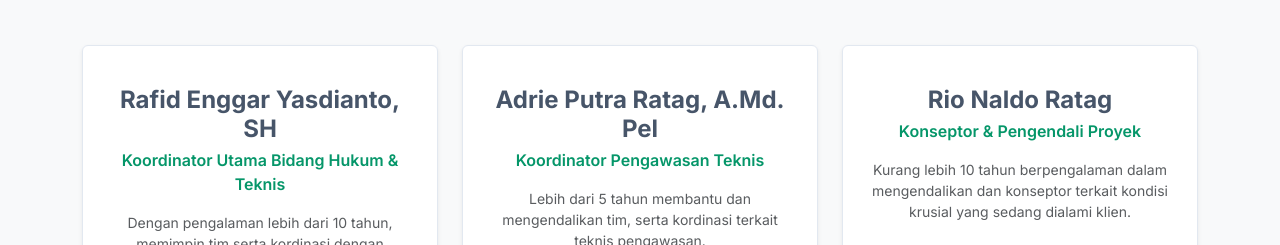
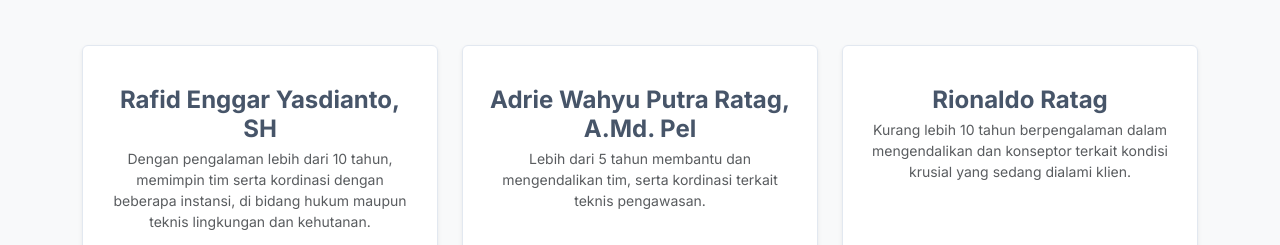
Before and after one commit to rasyifang/rasyfang.github.io, a plain HTML site: page index.html in a window 1280 px wide. Shown: the part 2321-2566 px from the top of the page. Drawn offline with nearby package versions, Linux system fonts and the light colour scheme.

Commit message:
Update index.html

```diff
--- a/index.html
+++ b/index.html
@@ -182,7 +182,7 @@
                     <div class="col-md-6 col-lg-4" data-aos="fade-up" data-aos-delay="100">
                         <div class="card team-card text-center p-4 h-100 shadow-sm">
                             <h4 class="fw-bold mb-1 mt-3">Rafid Enggar Yasdianto, SH</h4>
-                            <p class="text-primary fw-semibold mb-3">Koordinator Utama Bidang Hukum & Teknis</p>
+                            <!-- <p class="text-primary fw-semibold mb-3">Koordinator Utama Bidang Hukum & Teknis</p> -->
                             <p class="text-muted small">Dengan pengalaman lebih dari 10 tahun, memimpin tim serta kordinasi dengan beberapa instansi, di bidang hukum maupun teknis lingkungan dan kehutanan.</p>
                             <div class="mt-auto pt-3">
                                <a href="#" class="btn btn-outline-secondary btn-sm" aria-label="LinkedIn Rafid Enggar"><i class="fa-brands fa-linkedin-in"></i></a>
@@ -194,8 +194,8 @@
 
                     <div class="col-md-6 col-lg-4" data-aos="fade-up" data-aos-delay="200">
                         <div class="card team-card text-center p-4 h-100 shadow-sm">
-                            <h4 class="fw-bold mb-1 mt-3">Adrie Putra Ratag, A.Md. Pel</h4>
-                            <p class="text-primary fw-semibold mb-3">Koordinator Pengawasan Teknis</p>
+                            <h4 class="fw-bold mb-1 mt-3">Adrie Wahyu Putra Ratag, A.Md. Pel</h4>
+                           <!-- <p class="text-primary fw-semibold mb-3">Koordinator Pengawasan Teknis</p> -->
                             <p class="text-muted small">Lebih dari 5 tahun membantu dan mengendalikan tim, serta kordinasi terkait teknis pengawasan.</p>
                              <div class="mt-auto pt-3">
                                <a href="#" class="btn btn-outline-secondary btn-sm" aria-label="LinkedIn Adrie Putra"><i class="fa-brands fa-linkedin-in"></i></a>
@@ -207,8 +207,8 @@
 
                     <div class="col-md-6 col-lg-4" data-aos="fade-up" data-aos-delay="300">
                         <div class="card team-card text-center p-4 h-100 shadow-sm">
-                            <h4 class="fw-bold mb-1 mt-3">Rio Naldo Ratag</h4>
-                            <p class="text-primary fw-semibold mb-3">Konseptor & Pengendali Proyek</p>
+                            <h4 class="fw-bold mb-1 mt-3">Rionaldo Ratag</h4>
+                            <!-- <p class="text-primary fw-semibold mb-3">Konseptor & Pengendali Proyek</p> -->
                             <p class="text-muted small">Kurang lebih 10 tahun berpengalaman dalam mengendalikan dan konseptor terkait kondisi krusial yang sedang dialami klien.</p>
                              <div class="mt-auto pt-3">
                                <a href="#" class="btn btn-outline-secondary btn-sm" aria-label="LinkedIn Rio Ferguso"><i class="fa-brands fa-linkedin-in"></i></a>
```
